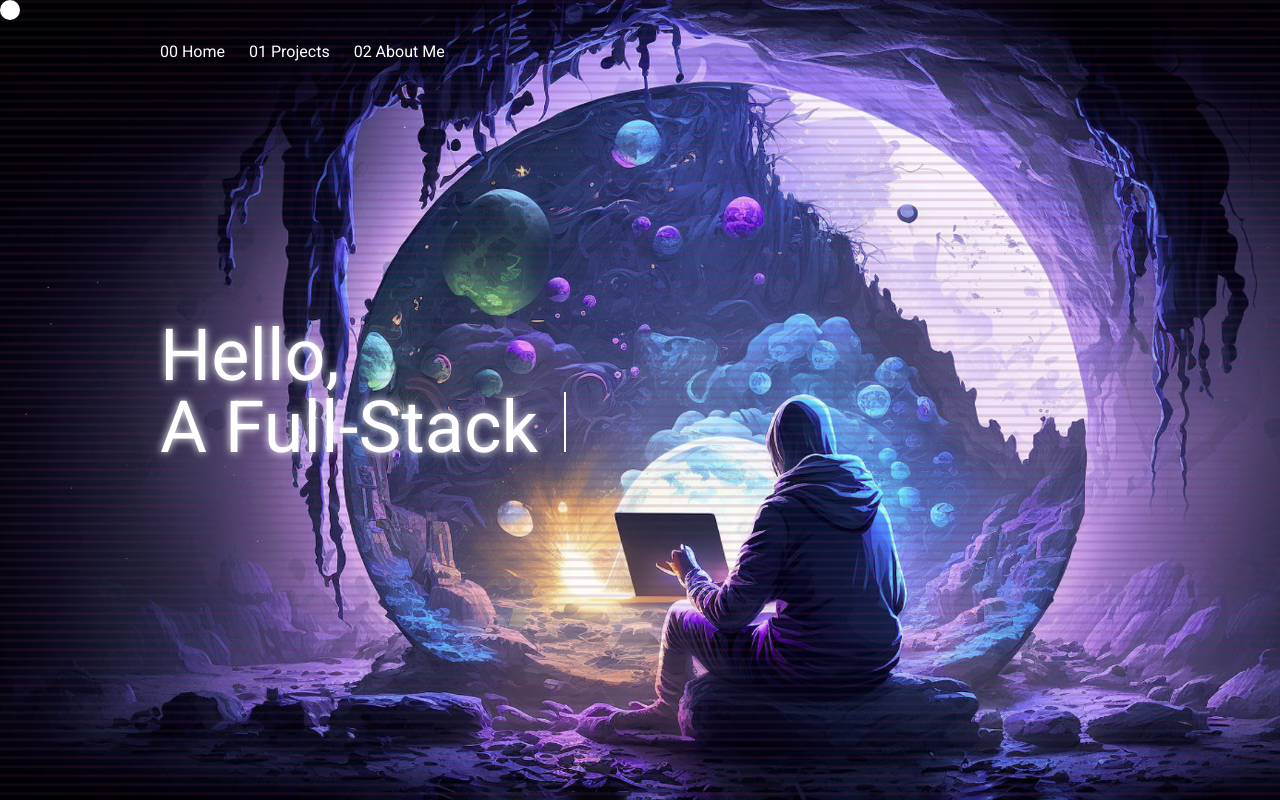
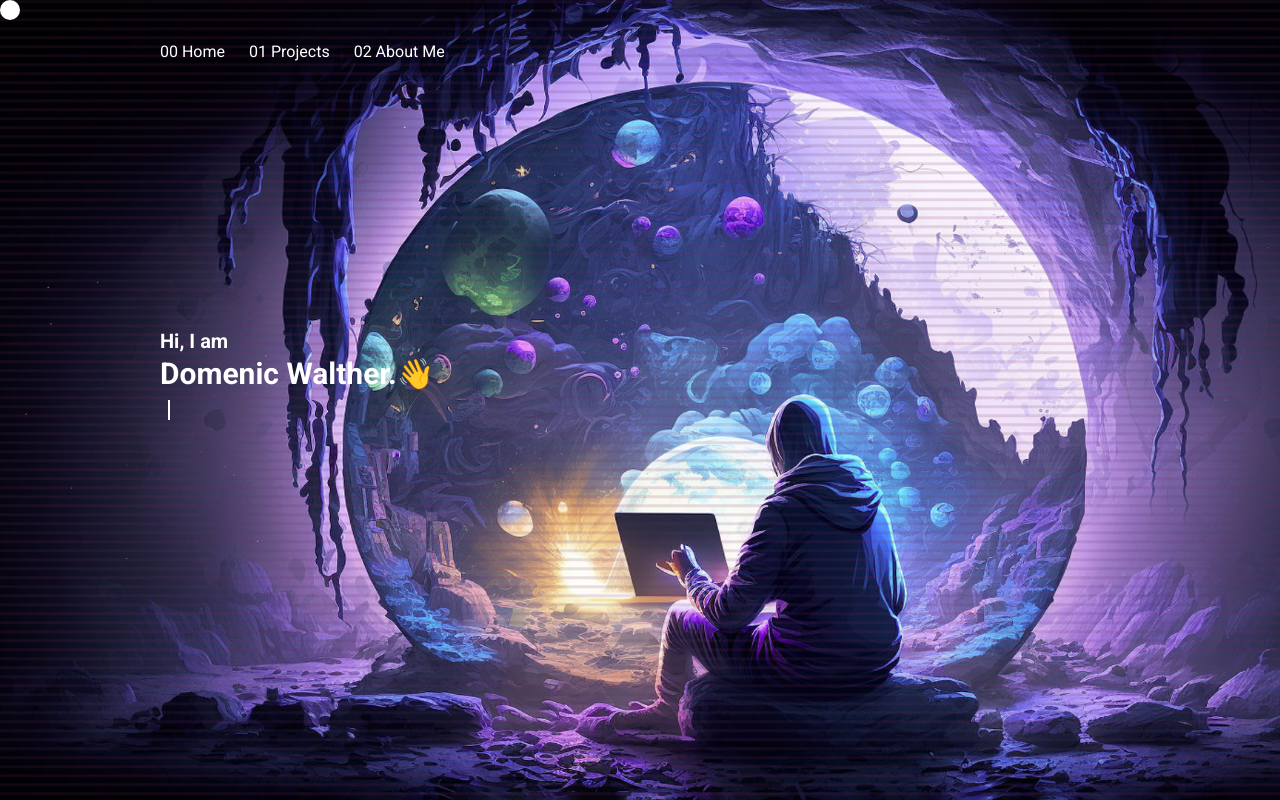
Before and after one commit to DomenicWalther/portfolio, a SvelteKit app: page / in a window 1280 px wide. Built offline with nearby package versions, Linux system fonts and the light colour scheme.

Commit message:
feat: Changed Landing Page Text. Added Sparkle SVG into files.

```diff
--- a/src/routes/+page.svelte
+++ b/src/routes/+page.svelte
@@ -6,7 +6,6 @@
   const imageURL = "/images/background-image.jpg";
 
   const carouselText = [
-    "I'm Domenic",
     "A Full-Stack Developer",
     "A Photographer",
     "A Inquisitive",
@@ -23,15 +22,18 @@
   <img src={imageURL} alt="" class="absolute h-full w-full object-cover" />
   <div class="screen-overlay" />
   <div
-    class="text-white text-6xl z-10 md:text-7xl leading-none absolute left-20 lg:left-40 top-80 typing-container text-shadow"
+    class="text-white font-bold text-4xl z-10 md:text-3xl leading-none absolute left-20 lg:left-40 top-80 typing-container"
   >
     <span
       id="sentence"
-      class="sentence interactable"
+      class="sentence interactable text-xl"
       data-value="Hello,"
-      on:mouseover={(e) => HackerText(e)}>Hello,</span
+      on:mouseover={(e) => HackerText(e)}>Hi, I am</span
     ><br />
-    <span id="feature-text" />
+    <p>
+      <span>Domenic Walther.</span><span class="wave">👋</span>
+    </p>
+    <span id="feature-text" class="text-xl" />
     <span class="input-cursor" />
   </div>
 </div>
@@ -44,6 +46,14 @@
 
   .text-shadow {
     text-shadow: 0px 0px 0.5rem white;
+  }
+
+  .wave {
+    animation-name: wave-animation;
+    animation-duration: 2.5s;
+    animation-iteration-count: infinite;
+    transform-origin: 70% 70%;
+    display: inline-block;
   }
 
   .screen-overlay {
@@ -65,7 +75,7 @@
   .input-cursor {
     display: inline-block;
     width: 2px;
-    height: 3.75rem;
+    height: 1.25rem;
     background-color: white;
     margin-left: 8px;
     animation: blink 0.6s linear infinite alternate;
@@ -95,4 +105,31 @@
       background-position: 0% -100%;
     }
   }
+
+  @keyframes wave-animation {
+    0% {
+      transform: rotate(0deg);
+    }
+    10% {
+      transform: rotate(14deg);
+    }
+    20% {
+      transform: rotate(-8deg);
+    }
+    30% {
+      transform: rotate(14deg);
+    }
+    40% {
+      transform: rotate(-4deg);
+    }
+    50% {
+      transform: rotate(10deg);
+    }
+    60% {
+      transform: rotate(0deg);
+    }
+    100% {
+      transform: rotate(0deg);
+    }
+  }
 </style>
```
Also changed, not shown: static/svg/sparkles.svg (added).
